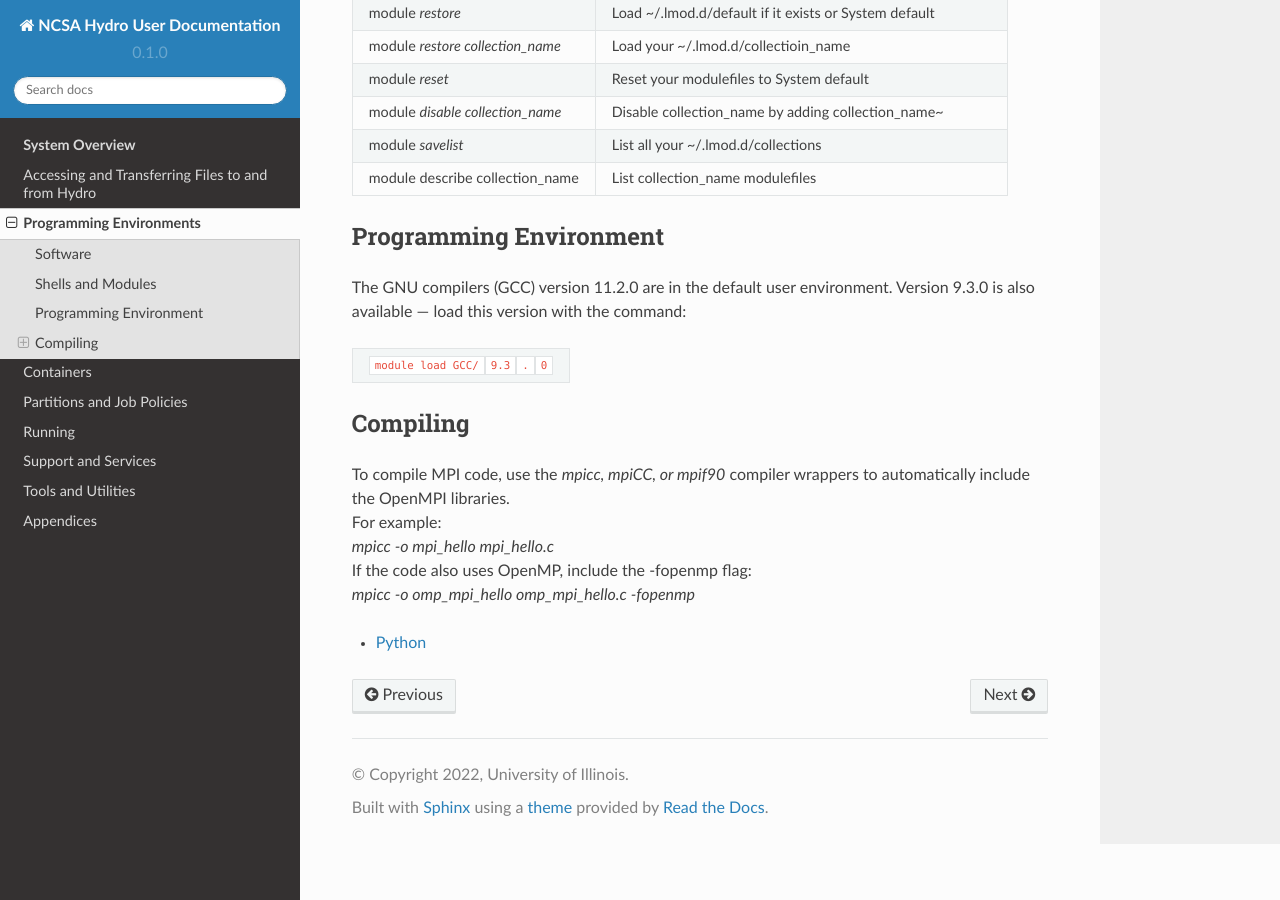
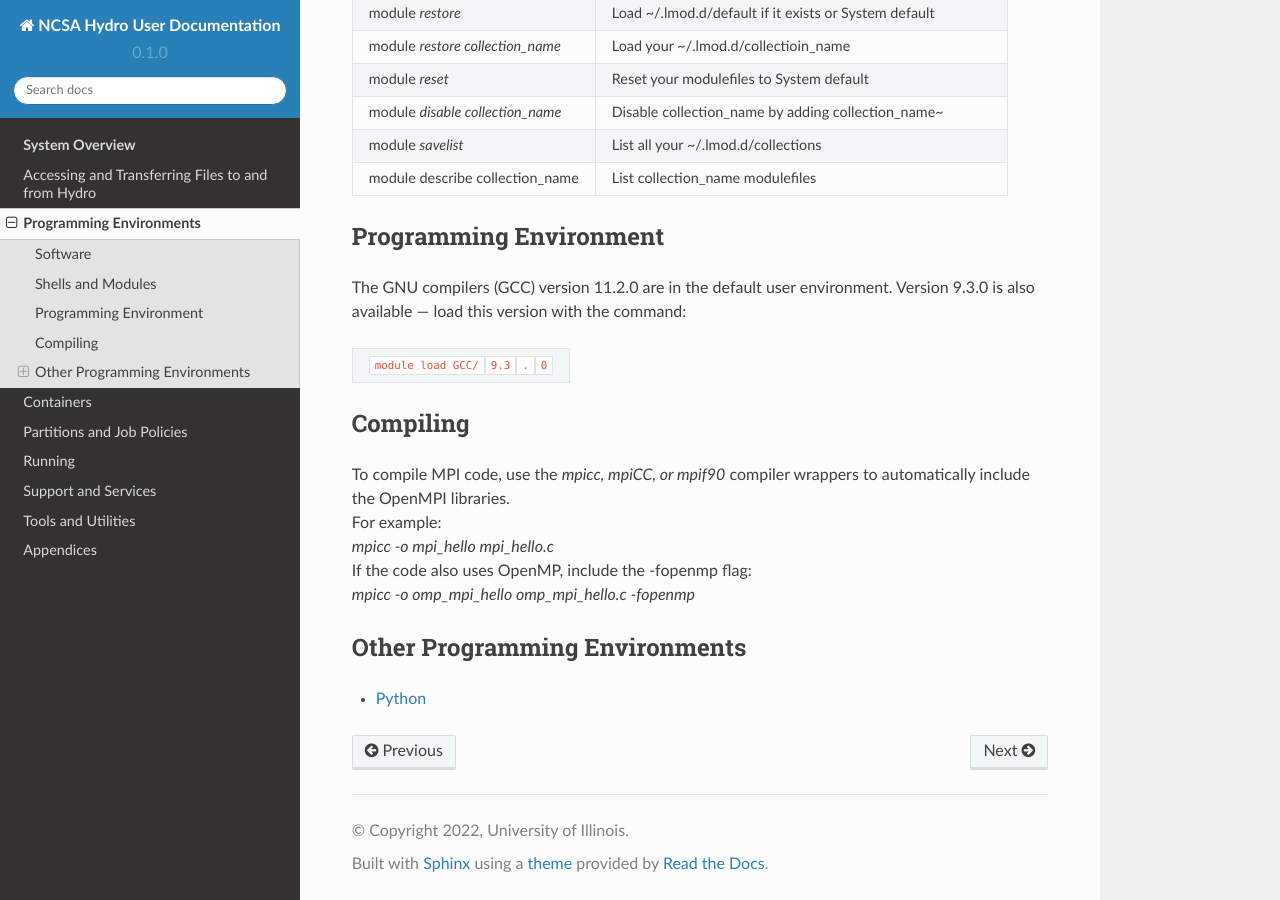
Before and after one commit to ncsa/hydro_documentation, a Sphinx documentation site: the page built from docs/source/programming_environments.rst, in a window 1280 px wide and 900 px high, scrolled down 1696 px. Built offline with Sphinx 7.4.7 and the Read the Docs theme 2.0.0, drawn with Linux system fonts in a browser that asks for light colours; pages that are not in the unit, such as notebooks, are missing from menus.

Commit message:
header for toc
Adding a header at the bottom of the page for the separate python page.

```diff
--- a/docs/source/programming_environments.rst
+++ b/docs/source/programming_environments.rst
@@ -132,6 +132,9 @@ Compiling
 | If the code also uses OpenMP, include the -fopenmp flag:
 | *mpicc -o omp_mpi_hello omp_mpi_hello.c -fopenmp*
 
+
+Other Programming Environments
+--------------------------------
 .. toctree::
 
    programming_environments/python
```
